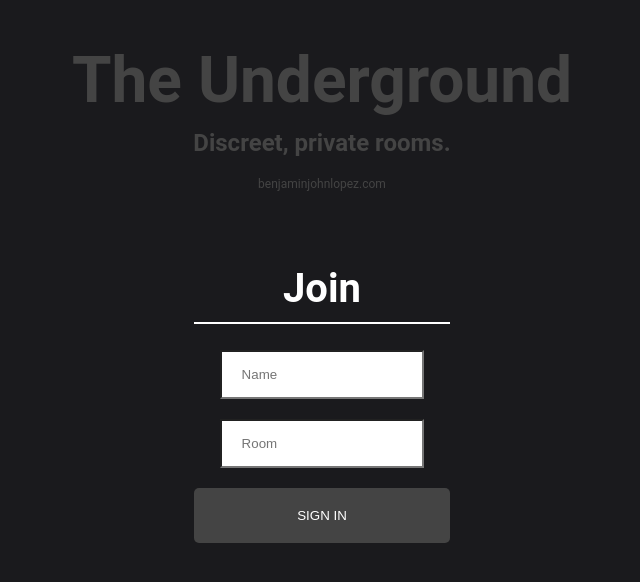
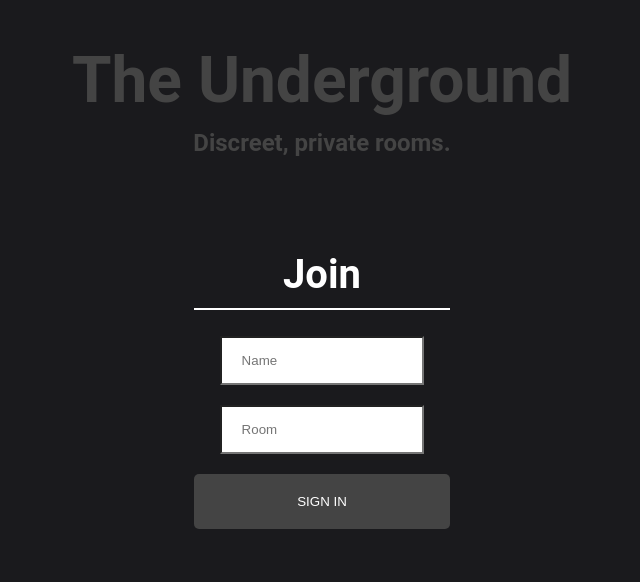
Before and after one commit to bejolo018/React_ChatApp, a React (Create React App) app in the folder client/realtime-chat/: page / in a window 1280 px wide. Shown: the top 582 px of the page, without its empty margins (318-958 px from the left). Built offline with nearby package versions, Linux system fonts and the light colour scheme.

Commit message:
removed link to portfolio

```diff
--- a/client/realtime-chat/src/Components/Header.js
+++ b/client/realtime-chat/src/Components/Header.js
@@ -10,7 +10,6 @@ const Header = () => (
         <h2>
             Discreet, private rooms.
         </h2>
-        <a className="plug" href="https://benjaminjohnlopez.com">benjaminjohnlopez.com</a>
     </div>
 
 )
```
